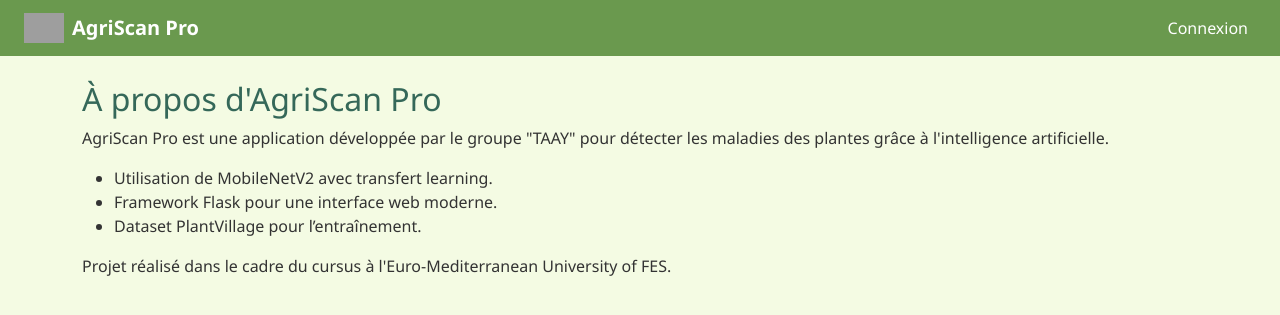
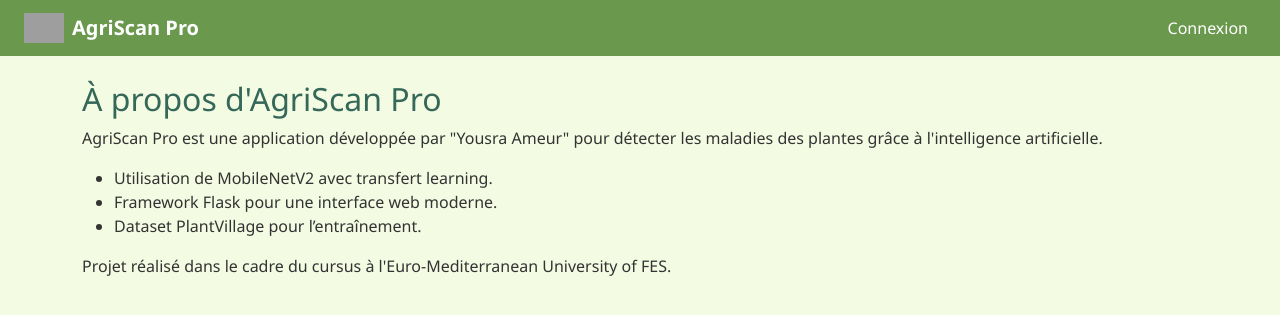
Before and after one commit to Yousra-ai-dotcom/ProjetDetectionMaladies, a Flask app: page /apropos in a window 1280 px wide. Shown: the top 315 px of the page. Run offline with Flask 3, Linux system fonts and the light colour scheme; parts of the project's set-up code (start-up, migrations or seed data) failed here and were passed over; grey boxes are pictures that could not be loaded.

Commit message:
apropos.html

```diff
--- a/webapp/templates/apropos.html
+++ b/webapp/templates/apropos.html
@@ -2,7 +2,7 @@
 {% block title %}À propos{% endblock %}
 {% block content %}
 <h2>À propos d'AgriScan Pro</h2>
-<p>AgriScan Pro est une application développée par le groupe "TAAY" pour détecter les maladies des plantes grâce à l'intelligence artificielle.</p>
+<p>AgriScan Pro est une application développée par "Yousra Ameur" pour détecter les maladies des plantes grâce à l'intelligence artificielle.</p>
 <ul>
 <li>Utilisation de MobileNetV2 avec transfert learning.</li>
 <li>Framework Flask pour une interface web moderne.</li>
```
